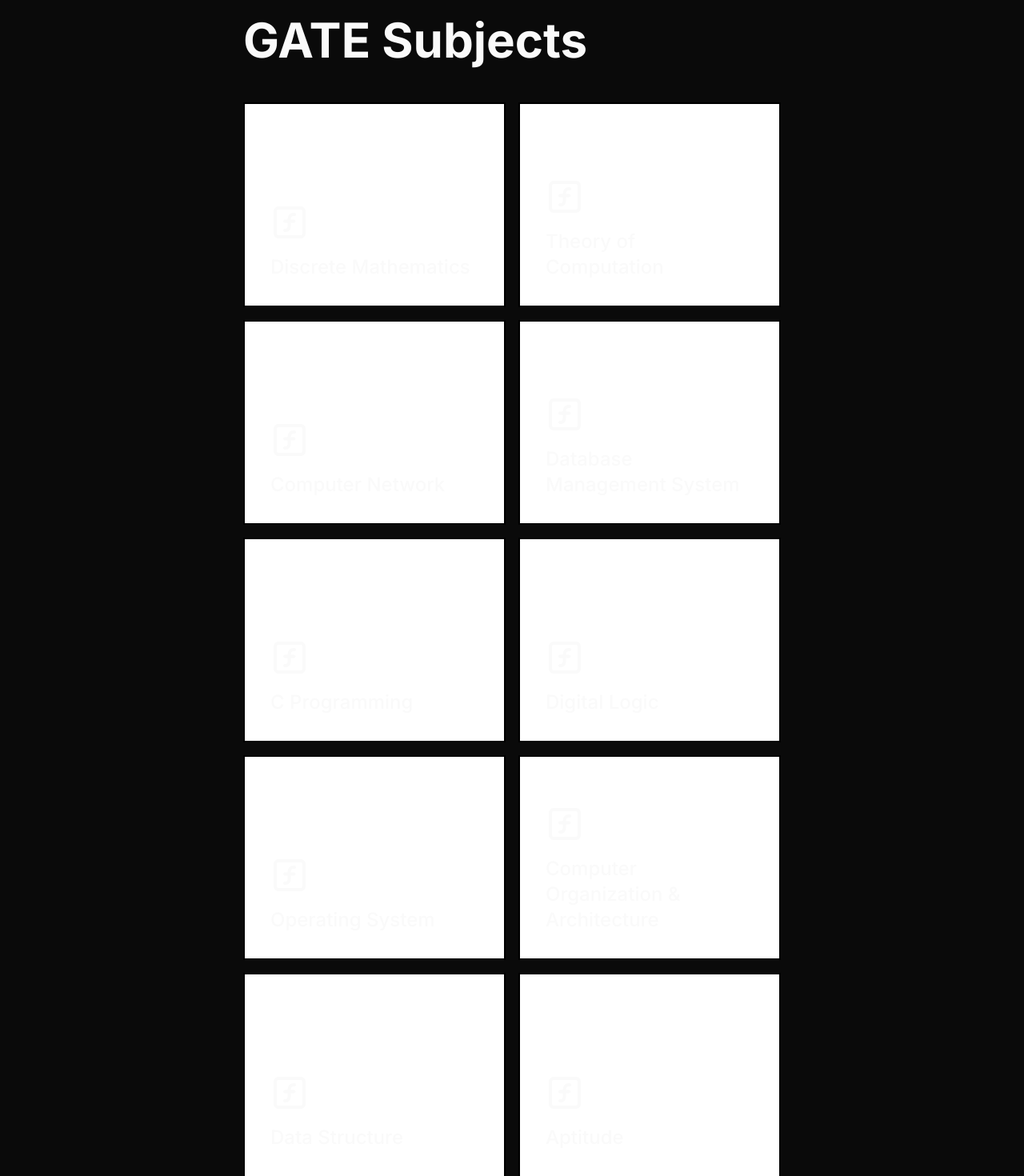
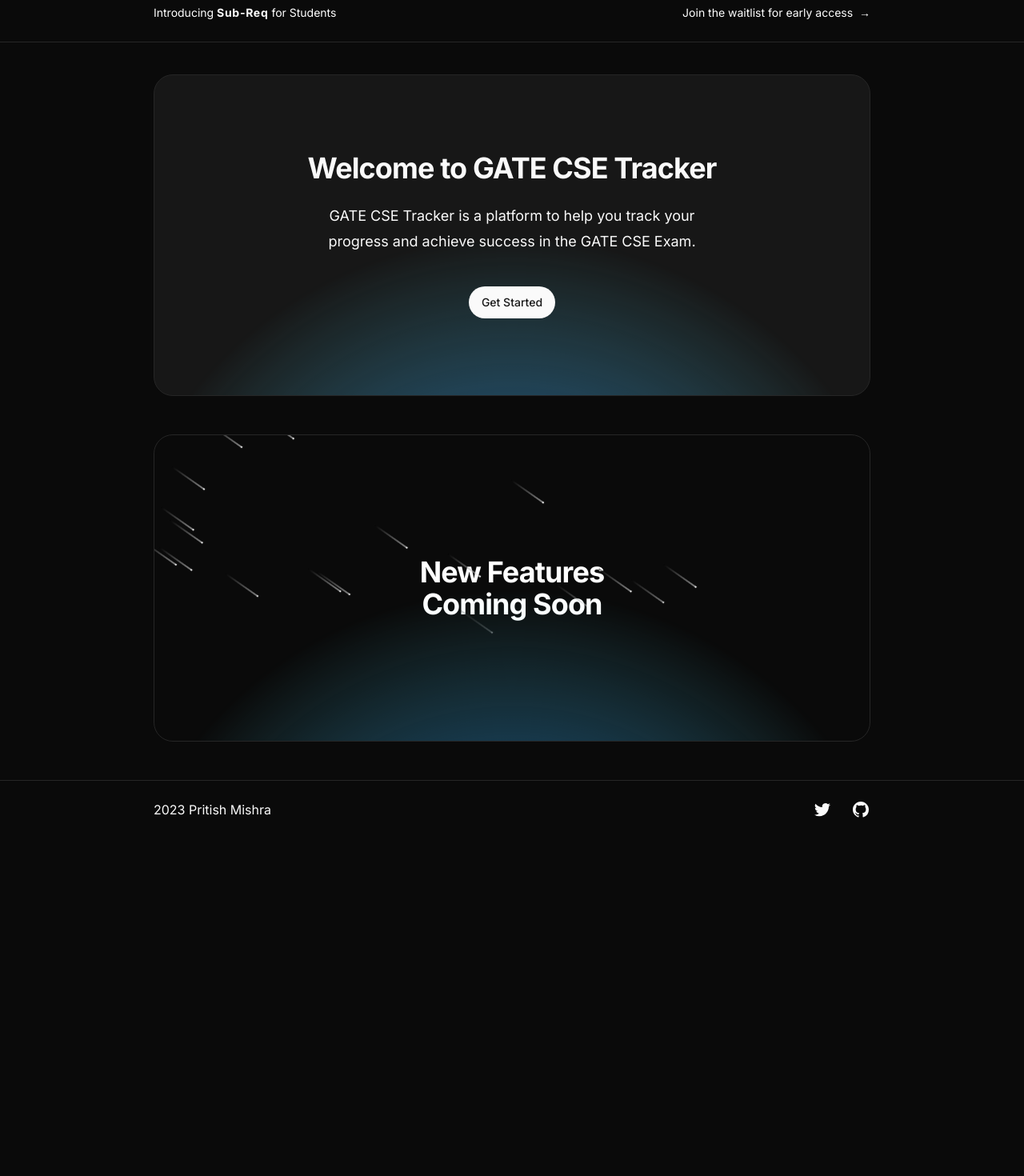
Before and after one commit to PritishMishraa/gatecsetracker, a Next.js app: page / in a window 1280 px wide. Shown: the part 20-1490 px from the top of the page at 80% size. After the commit the page ends 1068 px from the top, so only its background shows below. Built offline with nearby package versions, Linux system fonts and the light colour scheme.

Commit message:
new dark UI

```diff
--- a/app/page.tsx
+++ b/app/page.tsx
@@ -1,24 +1,20 @@
-import SubjectCard from "@/components/SubjectCard";
+import Announcment from "@/components/Announcment";
+import Footer from "@/components/Footer";
+import WelcomeBox from "@/components/WelcomeBox";
+import Meteors from "@/components/Metor";
 
 const Home = () => {
-  const subjects = require("../data/subjects.json");
+  return (
+    <div className="flex min-h-screen flex-col">
+      <Announcment />
+      <div className="container flex-1 flex flex-col items-center justify-center mt-6 md:mt-10 w-full">
+        <WelcomeBox />
+        <Meteors />
+      </div>
 
-  return (
-    <div className="max-w-2xl mx-auto mb-20 p-4 md:p-0">
-      <h1 className="text-4xl md:text-6xl font-bold mt-10 mb-4">
-        GATE Subjects
-      </h1>
-      <div className="grid grid-cols-1 md:grid-cols-2 gap-4 mt-12">
-        {subjects.map(
-          (subject: { subjectCode: string; subjectName: string }) => (
-            <SubjectCard
-              key={subject.subjectCode}
-              subjectCode={subject.subjectCode}
-              subjectName={subject.subjectName}
-            />
-          )
-        )}
-      </div>
+      {/* Footer */}
+      <div className="h-px bg-secondary w-full"></div>
+      <Footer />
     </div>
   );
 };
--- /dev/null
+++ b/app/subject/page.tsx
@@ -0,0 +1,23 @@
+import SubjectCard from "@/components/SubjectCard";
+
+const Home = () => {
+  const subjects = require("../../data/subjects.json");
+
+  return (
+    <div className="max-w-2xl mx-auto mb-20 p-4 md:p-0">
+      <div className="grid grid-cols-1 md:grid-cols-2 gap-4 mt-12">
+        {subjects.map(
+          (subject: { subjectCode: string; subjectName: string }) => (
+            <SubjectCard
+              key={subject.subjectCode}
+              subjectCode={subject.subjectCode}
+              subjectName={subject.subjectName}
+            />
+          )
+        )}
+      </div>
+    </div>
+  );
+};
+
+export default Home;
--- /dev/null
+++ b/components/Announcment.tsx
@@ -0,0 +1,27 @@
+import Link from "next/link";
+
+const Announcment = () => {
+  return (
+    <div>
+      <div className="text-sm leading-6 flex text-white container">
+        <Link
+          href="/request"
+          className="flex flex-col sm:flex-row py-6 sm:items-center w-full justify-between"
+        >
+          <p>
+            Introducing{" "}
+            <span className="font-bold tracking-wider">Sub-Req</span> for
+            Students
+          </p>
+          <p>
+            Join the waitlist for early access &nbsp;
+            <span aria-hidden="true">→</span>
+          </p>
+        </Link>
+      </div>
+      <div className="h-px bg-secondary w-full"></div>
+    </div>
+  );
+};
+
+export default Announcment;
--- /dev/null
+++ b/components/Footer.tsx
@@ -0,0 +1,35 @@
+const Footer = () => {
+  return (
+    <div className="container py-6 md:flex md:items-center md:justify-between">
+      <div className="flex md:space-x-6 space-x-1 md:order-2">
+        <a
+          href="https://twitter.com/PritishhMishraa"
+          target="_blank"
+          rel="noopener noreferrer"
+        >
+          <span className="sr-only">Twitter</span>
+          <svg fill="currentColor" viewBox="0 0 24 24" className="h-6 w-6">
+            <path d="M8.29 20.251c7.547 0 11.675-6.253 11.675-11.675 0-.178 0-.355-.012-.53A8.348 8.348 0 0022 5.92a8.19 8.19 0 01-2.357.646 4.118 4.118 0 001.804-2.27 8.224 8.224 0 01-2.605.996 4.107 4.107 0 00-6.993 3.743 11.65 11.65 0 01-8.457-4.287 4.106 4.106 0 001.27 5.477A4.072 4.072 0 012.8 9.713v.052a4.105 4.105 0 003.292 4.022 4.095 4.095 0 01-1.853.07 4.108 4.108 0 003.834 2.85A8.233 8.233 0 012 18.407a11.616 11.616 0 006.29 1.84"></path>
+          </svg>
+        </a>
+        <a
+          href="https://github.com/PritishMishraa"
+          target="_blank"
+          rel="noopener noreferrer"
+        >
+          <span className="sr-only">GitHub</span>
+          <svg fill="currentColor" viewBox="0 0 24 24" className="h-6 w-6">
+            <path
+              fill-rule="evenodd"
+              d="M12 2C6.477 2 2 6.484 2 12.017c0 4.425 2.865 8.18 6.839 9.504.5.092.682-.217.682-.483 0-.237-.008-.868-.013-1.703-2.782.605-3.369-1.343-3.369-1.343-.454-1.158-1.11-1.466-1.11-1.466-.908-.62.069-.608.069-.608 1.003.07 1.531 1.032 1.531 1.032.892 1.53 2.341 1.088 2.91.832.092-.647.35-1.088.636-1.338-2.22-.253-4.555-1.113-4.555-4.951 0-1.093.39-1.988 1.029-2.688-.103-.253-.446-1.272.098-2.65 0 0 .84-.27 2.75 1.026A9.564 9.564 0 0112 6.844c.85.004 1.705.115 2.504.337 1.909-1.296 2.747-1.027 2.747-1.027.546 1.379.202 2.398.1 2.651.64.7 1.028 1.595 1.028 2.688 0 3.848-2.339 4.695-4.566 4.943.359.309.678.92.678 1.855 0 1.338-.012 2.419-.012 2.747 0 .268.18.58.688.482A10.019 10.019 0 0022 12.017C22 6.484 17.522 2 12 2z"
+              clip-rule="evenodd"
+            ></path>
+          </svg>
+        </a>
+      </div>
+      <p className="mt-1 text-base md:mt-0 md:order-1">2023 Pritish Mishra</p>
+    </div>
+  );
+};
+
+export default Footer;
--- /dev/null
+++ b/components/Metor.tsx
@@ -0,0 +1,82 @@
+import React from "react";
+import { Balancer } from "react-wrap-balancer";
+
+const Meteors = () => {
+  const meteorsData = [
+    { left: -47, delay: 0.477302, duration: 3 },
+    { left: -196, delay: 0.721956, duration: 2 },
+    { left: -139, delay: 0.635347, duration: 2 },
+    { left: -201, delay: 0.790141, duration: 8 },
+    { left: 382, delay: 0.57702, duration: 5 },
+    { left: -127, delay: 0.74778, duration: 2 },
+    { left: 229, delay: 0.309663, duration: 3 },
+    { left: 63, delay: 0.356933, duration: 6 },
+    { left: 399, delay: 0.574186, duration: 3 },
+    { left: 108, delay: 0.591709, duration: 2 },
+    { left: 161, delay: 0.457191, duration: 5 },
+    { left: -53, delay: 0.741664, duration: 7 },
+    { left: -41, delay: 0.6042, duration: 4 },
+    { left: 359, delay: 0.370395, duration: 4 },
+    { left: 331, delay: 0.402273, duration: 7 },
+    { left: -165, delay: 0.594254, duration: 7 },
+    { left: 148, delay: 0.563339, duration: 8 },
+    { left: 81, delay: 0.271407, duration: 5 },
+    { left: 310, delay: 0.736792, duration: 7 },
+    { left: -211, delay: 0.396247, duration: 9 },
+  ];
+
+  return (
+    <div className="border rounded-3xl h-96 w-full relative flex justify-center items-center text-center bg-background overflow-hidden my-12">
+      {meteorsData.map((meteor, index) => (
+        <span
+          key={index}
+          className="absolute top-1/2 left-1/2 h-0.5 w-0.5 rotate-[215deg] animate-meteor rounded-[9999px] bg-white shadow-[0_0_0_1px_#ffffff10]"
+          style={{
+            top: "-5px",
+            left: `${meteor.left}px`,
+            animationDelay: `${meteor.delay}s`,
+            animationDuration: `${meteor.duration}s`,
+          }}
+        >
+          <div
+            style={{
+              position: "absolute",
+              top: "50%",
+              transform: "translateY(-50%)",
+              width: "50px",
+              height: "1px",
+              background: "linear-gradient(90deg, white, black)",
+            }}
+          ></div>
+        </span>
+      ))}
+      <Balancer>
+        <p className="justify-center text-3xl font-bold tracking-tight sm:text-4xl text-white z-10">
+          New Features Coming Soon
+        </p>
+      </Balancer>
+      <svg
+        viewBox="0 0 1024 1024"
+        className="absolute left-1/2 top-1/2 z-1 h-[64rem] w-[64rem] -translate-x-1/2 [mask-image:radial-gradient(closest-side,white,transparent)]"
+        aria-hidden="true"
+      >
+        <circle
+          cx="512"
+          cy="512"
+          r="512"
+          fill="url(#827591b1-ce8c-4110-b064-7cb85a0b1217)"
+          fill-opacity="0.7"
+        ></circle>
+        <defs>
+          <radialGradient id="827591b1-ce8c-4110-b064-7cb85a0b1217">
+            <stop stop-color="#0061ff"></stop>
+            <stop offset="1" stop-color="#60efff"></stop>
+          </radialGradient>
+        </defs>
+      </svg>
+      {/* <div className="pointer-events-none h-full absolute inset-0 bg-[radial-gradient(circle_at_50%_120%,rgba(120,119,198,0.3),rgba(255,255,255,0))]"></div> */}
+    </div>
+  );
+};
+
+export default Meteors;
--- a/components/SubjectCard.tsx
+++ b/components/SubjectCard.tsx
@@ -13,9 +13,9 @@ const SubjectCard = ({ subjectCode, subjectName }: TSubjectCard) => {
       href={{ pathname: `/subject/${subjectName}`, query: { subjectCode } }}
       className="group relative block h-64 mx-2 md:mx-0"
     >
-      <span className="absolute inset-0 border-2 border-dashed border-black"></span>
+      <span className="absolute inset-0 border-2 border-dashed border-primary"></span>
 
-      <div className="relative flex h-full transform items-end border-2 border-black bg-white transition-transform group-hover:-translate-x-2 group-hover:-translate-y-2">
+      <div className="relative flex h-full transform items-end border-2 border-primary bg-primary transition-transform group-hover:-translate-x-2 group-hover:-translate-y-2 text-black">
         <div className="p-4 !pt-0 transition-opacity group-hover:absolute group-hover:opacity-0 sm:p-6 lg:p-8">
           <FunctionSquare size={48} />
 
--- a/components/VideoCard.tsx
+++ b/components/VideoCard.tsx
@@ -41,8 +41,8 @@ export default function VideoCard({
 
   return (
     <div
-      className={`flex border border-gray-200 rounded-lg p-4 ${
-        isChecked ? "bg-green-200" : ""
+      className={`flex border rounded-lg p-4 ${
+        isChecked ? "bg-green-400/60" : ""
       }`}
     >
       <div className="flex w-full items-center justify-between">
@@ -57,14 +57,12 @@ export default function VideoCard({
           href={video.videoLink}
           target="_blank"
           rel="noopener noreferrer"
-          className="text-md font-medium flex-grow text-black truncate hover:underline ml-2"
+          className="text-md font-medium flex-grow truncate hover:underline ml-2"
         >
           {capitalizeFirstLetter(video.videoTitle)}
         </a>
         <div className="flex items-center gap-2 ml-1">
-          <p className="text-md text-muted-foreground">
-            {formatTime(video.videoTime)}
-          </p>
+          <p className="text-md text-white/60">{formatTime(video.videoTime)}</p>
           <Checkbox
             checked={isChecked}
             onCheckedChange={() => handleCheckboxChange(video.index)}
--- /dev/null
+++ b/components/WelcomeBox.tsx
@@ -0,0 +1,46 @@
+import React from "react";
+import { Button } from "./ui/button";
+import { Balancer } from "react-wrap-balancer";
+import Link from "next/link";
+
+const WelcomeBox = () => {
+  return (
+    <div className="relative isolate overflow-hidden bg-primary-foreground border px-6 py-24 text-center rounded-3xl sm:px-16 w-full my-auto">
+      <Balancer>
+        <h2 className="mx-auto max-w-2xl text-3xl font-bold tracking-tight sm:text-4xl">
+          Welcome to GATE CSE Tracker
+        </h2>
+        <p className="mx-auto mt-6 max-w-xl text-lg leading-8 ">
+          GATE CSE Tracker is a platform to help you track your progress and
+          achieve success in the GATE CSE Exam.
+        </p>
+      </Balancer>
+      <div className="mt-10 flex items-center justify-center gap-x-6">
+        <Link href="/subject">
+          <Button className="rounded-3xl">Get Started</Button>
+        </Link>
+      </div>
+      <svg
+        viewBox="0 0 1024 1024"
+        className="absolute left-1/2 top-1/2 -z-10 h-[64rem] w-[64rem] -translate-x-1/2 [mask-image:radial-gradient(closest-side,white,transparent)]"
+        aria-hidden="true"
+      >
+        <circle
+          cx="512"
+          cy="512"
+          r="512"
+          fill="url(#827591b1-ce8c-4110-b064-7cb85a0b1217)"
+          fill-opacity="0.7"
+        ></circle>
+        <defs>
+          <radialGradient id="827591b1-ce8c-4110-b064-7cb85a0b1217">
+            <stop stop-color="#0061ff"></stop>
+            <stop offset="1" stop-color="#60efff"></stop>
+          </radialGradient>
+        </defs>
+      </svg>
+    </div>
+  );
+};
+
+export default WelcomeBox;
```
Also changed, not shown: app/request/page.tsx (added, +49 -0 lines).
